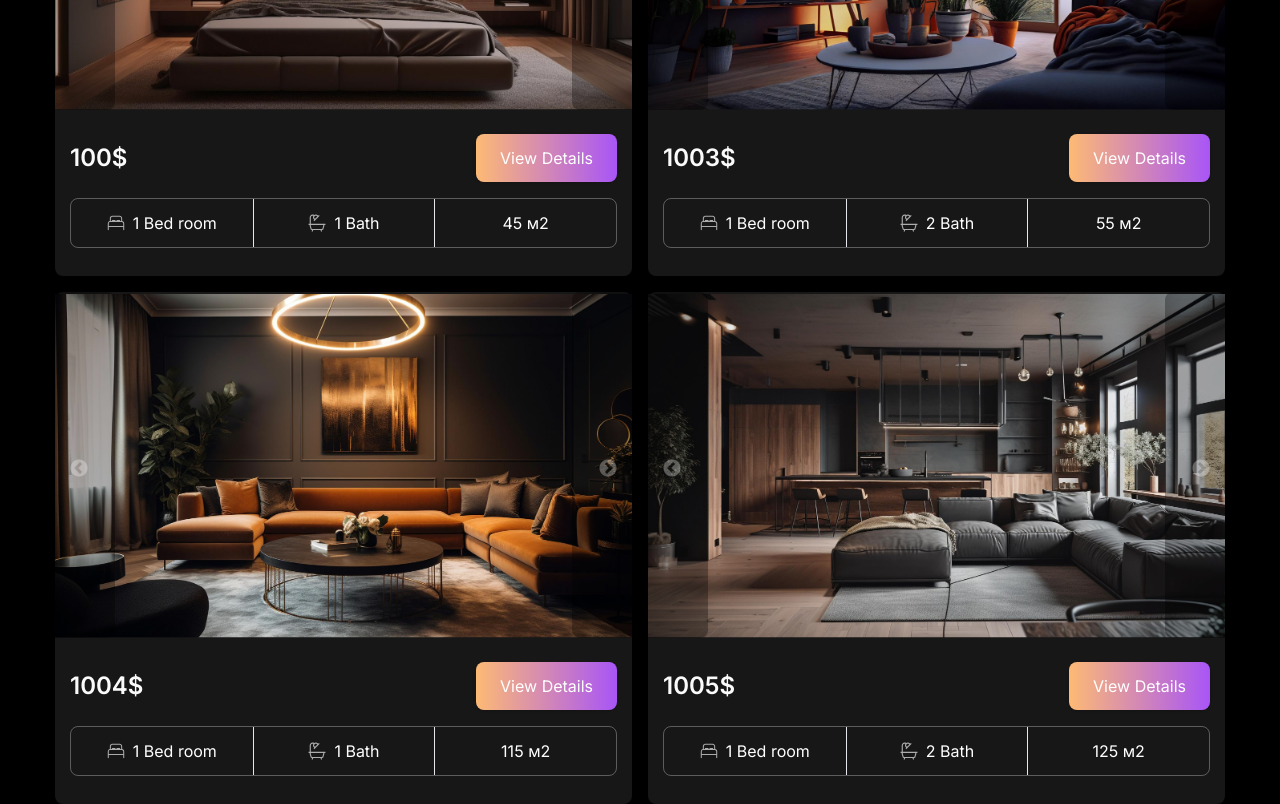
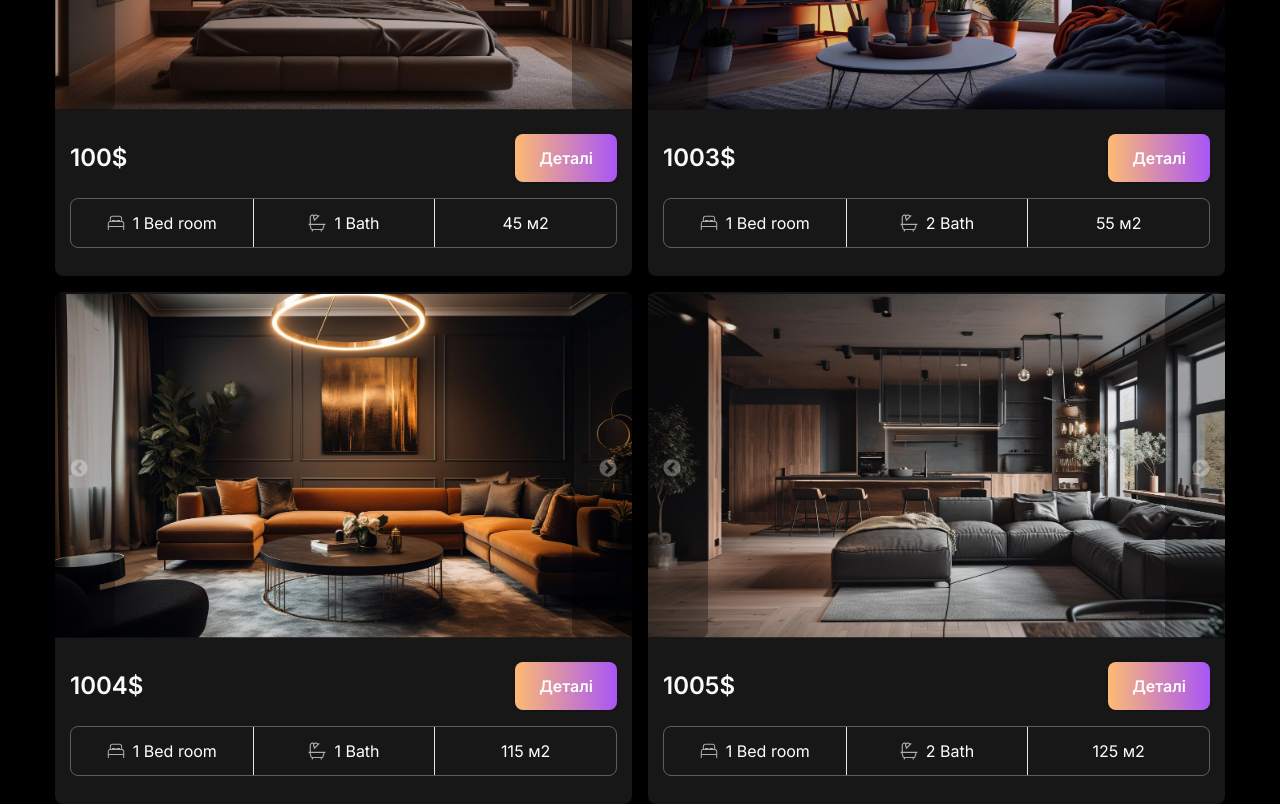
Before and after one commit to OlenaG68/zhytlo-capital, a Next.js app: page / in a window 1280 px wide. Shown: the part 1240-2044 px from the top of the page. Built offline with nearby package versions, Linux system fonts and the light colour scheme.

Commit message:
fix btn and scrollbar

```diff
--- a/app/globals.css
+++ b/app/globals.css
@@ -5,3 +5,19 @@
 body {
     @apply bg-black;
 }
+body,
+* {
+    ::-webkit-scrollbar {
+        width: 10px;
+    }
+    ::-webkit-scrollbar-track {
+        background: rgba(255, 255, 255, 0.1);
+    }
+    ::-webkit-scrollbar-thumb {
+        background: rgba(255, 255, 255, 0.4);
+        border-radius: 10px;
+    }
+    ::-webkit-scrollbar-thumb:hover {
+        background: rgba(255, 255, 255, 0.4);
+    }
+}
--- a/components/gallery/Card.tsx
+++ b/components/gallery/Card.tsx
@@ -70,9 +70,9 @@ const Card = ({ card, openPopup }: ICard) => {
                     </div>
                     <div
                         onClick={() => openPopup("details")}
-                        className=" cursor-pointer text-white hover:from-orange-400 hover:to-purple-600 hover:scale-110 transition ease-in-out px-6 py-3 bg-gradient-to-r from-orange-300 to-purple-500 rounded-lg shadow justify-center items-center gap-2.5 inline-flex"
+                        className=" cursor-pointer font-semibold text-white hover:from-orange-400 hover:to-purple-600 hover:scale-110 transition ease-in-out px-6 py-3 bg-gradient-to-r from-orange-300 to-purple-500 rounded-lg shadow justify-center items-center gap-2.5 inline-flex"
                     >
-                        View Details
+                        Деталі
                     </div>
                 </div>
                 <div className="mx-[15px] grid grid-cols-3 text-white divide-x rounded-lg border border-neutral-50 border-opacity-30 my-4">
```
